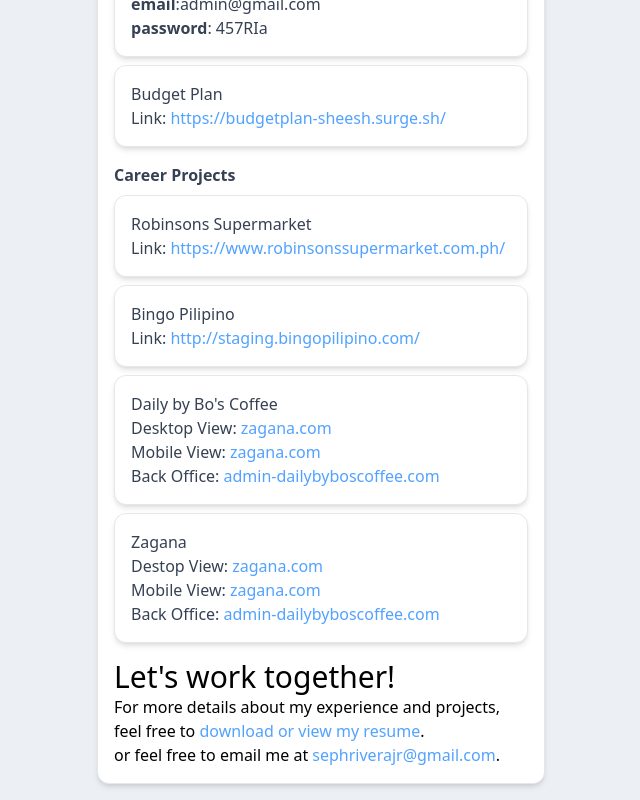
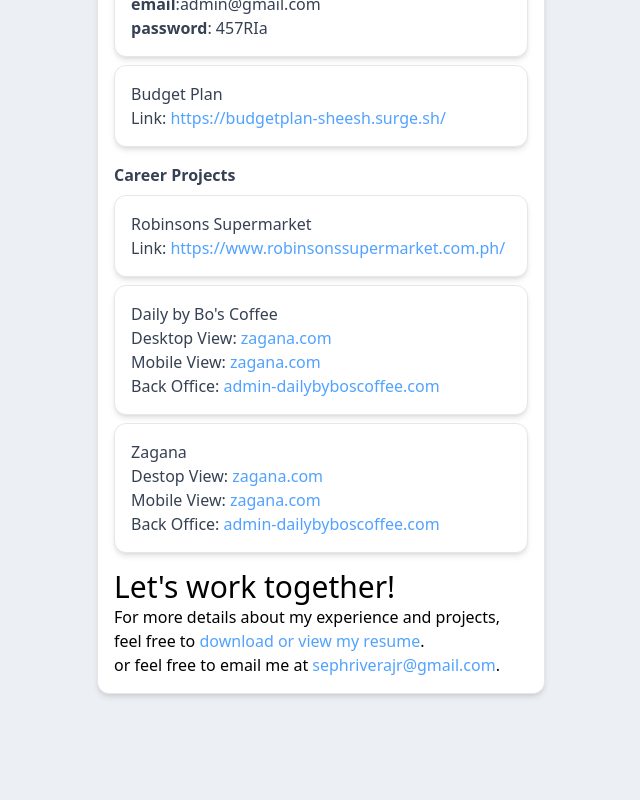
Before and after one commit to JosephRiverajrrr/portfolio-vue, a Vue app: page / in a window 1280 px wide. Shown: the part 813-1613 px from the top of the page, without its empty margins (319-959 px from the left). After the commit the page ends 1523 px from the top, so only its background shows below. Built offline with nearby package versions, Linux system fonts and the light colour scheme.

Commit message:
Hide fbm

```diff
--- a/src/App.vue
+++ b/src/App.vue
@@ -110,10 +110,10 @@
               <p>Link: <a class="text-blue-400" style="overflow-wrap: break-word;" target="_blank" href="https://www.robinsonssupermarket.com.ph/">https://www.robinsonssupermarket.com.ph/</a></p>
             </CardComponent>
 
-            <CardComponent class="max-w-md mt-2 mx-0 w-full">
+            <!-- <CardComponent class="max-w-md mt-2 mx-0 w-full">
               <p>Bingo Pilipino</p>
               <p>Link: <a class="text-blue-400" target="_blank" href="http://staging.bingopilipino.com/q9f2kpz7mfjxA3yLwB8nght4">http://staging.bingopilipino.com/</a></p>
-            </CardComponent>
+            </CardComponent>  -->
 
             <CardComponent class="max-w-md mt-2 mx-0 w-full">
               <p>Daily by Bo's Coffee</p>
```
